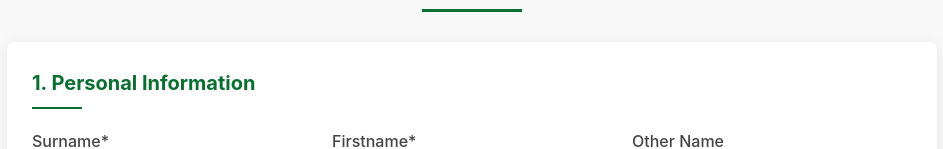
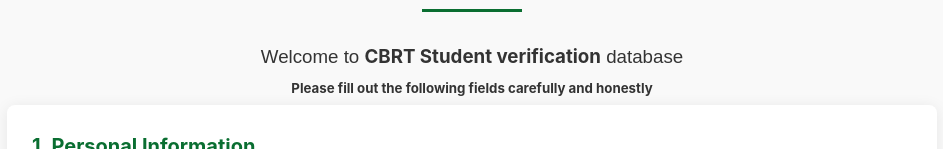
Before and after one commit to Emeenent14/automatic-chainsaw, a React (Vite) app: page / in a window 1280 px wide. Shown: the part 196-345 px from the top of the page, without its empty margins (168-1111 px from the left). Built offline with nearby package versions, Linux system fonts and the light colour scheme.

Commit message:
more UX yupdates

```diff
--- a/src/App.jsx
+++ b/src/App.jsx
@@ -220,6 +220,7 @@ const StudentForm = () => {
         setApiError('Please correct the errors below and try again.');
       } else {
         setApiError(error.response?.data?.message || 'An error occurred while submitting the form. Please try again.');
+        window.scrollTo(0, 0);
       }
     } finally {
       setSubmitting(false);
@@ -242,6 +243,15 @@ const StudentForm = () => {
        margin: '0 auto'}} />
 
       <h1 className="form-title">Student Registration Form</h1>
+
+      <h3  style={{  height: 'auto', display: 'block',
+        margin: '0px auto', textAlign:'center',fontFamily: 'Arial, sans-serif', fontWeight: '300',}}>
+           Welcome to <b>CBRT Student verification</b> database
+      </h3>
+
+
+      <h5  style={{  height: 'auto', display: 'block',
+       margin: '6px auto', textAlign:'center'}}>Please fill out the following fields carefully and honestly</h5>
 
       {apiError && (
         <div className="error-message api-error">
```
